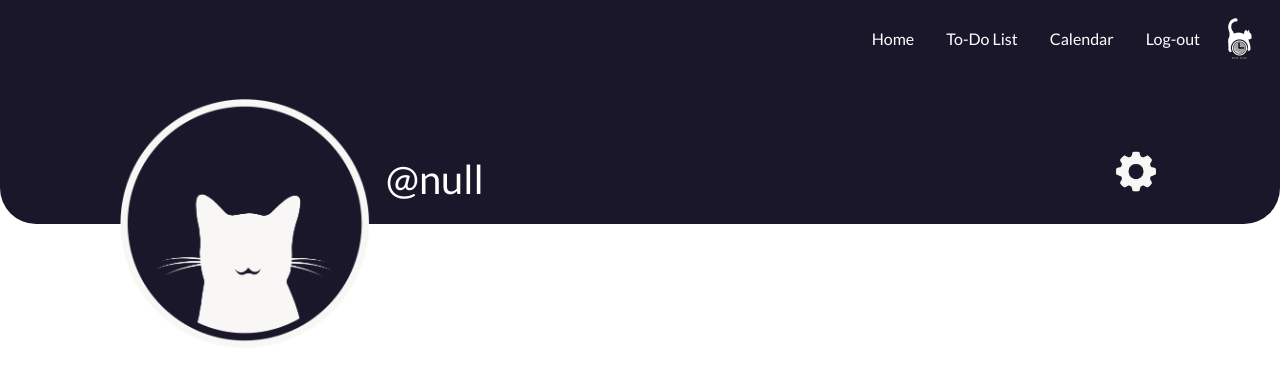
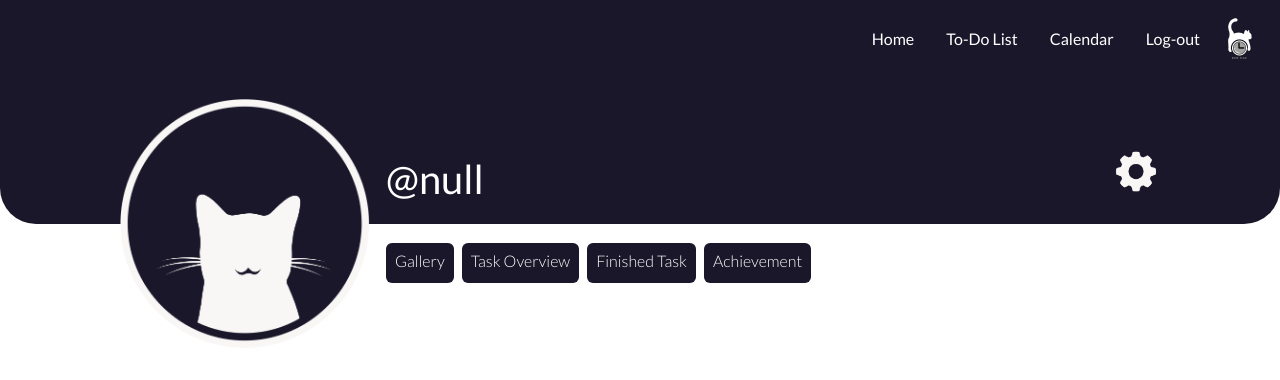
Before and after one commit to nthnn/hourplan, a Vue app: page /profile in a window 1280 px wide. Shown: the top 380 px of the page. Built offline with nearby package versions, Linux system fonts and the light colour scheme; what v-calendar would draw is missing.

Commit message:
Navigation buttons on ProfilePage view.

```diff
--- a/src/components/ProfileHeader.vue
+++ b/src/components/ProfileHeader.vue
@@ -54,6 +54,14 @@ setTimeout(()=> {
         <div class="col-6">
             <br/><br/>
             <h1 class="mt-2 text-lato text-white">{{ username }}</h1>
+
+            <br/>
+            <div class="d-block mt-2 w-100">
+                <button class="btn clr-primary text-white text-lato fw-light px-2 me-2 d-inline-block">Gallery</button>
+                <button class="btn clr-primary text-white text-lato fw-light px-2 me-2 d-inline-block">Task Overview</button>
+                <button class="btn clr-primary text-white text-lato fw-light px-2 me-2 d-inline-block">Finished Task</button>
+                <button class="btn clr-primary text-white text-lato fw-light px-2 me-2 d-inline-block">Achievement</button>
+            </div>
         </div>
 
         <div class="col-3" align="right">
```
